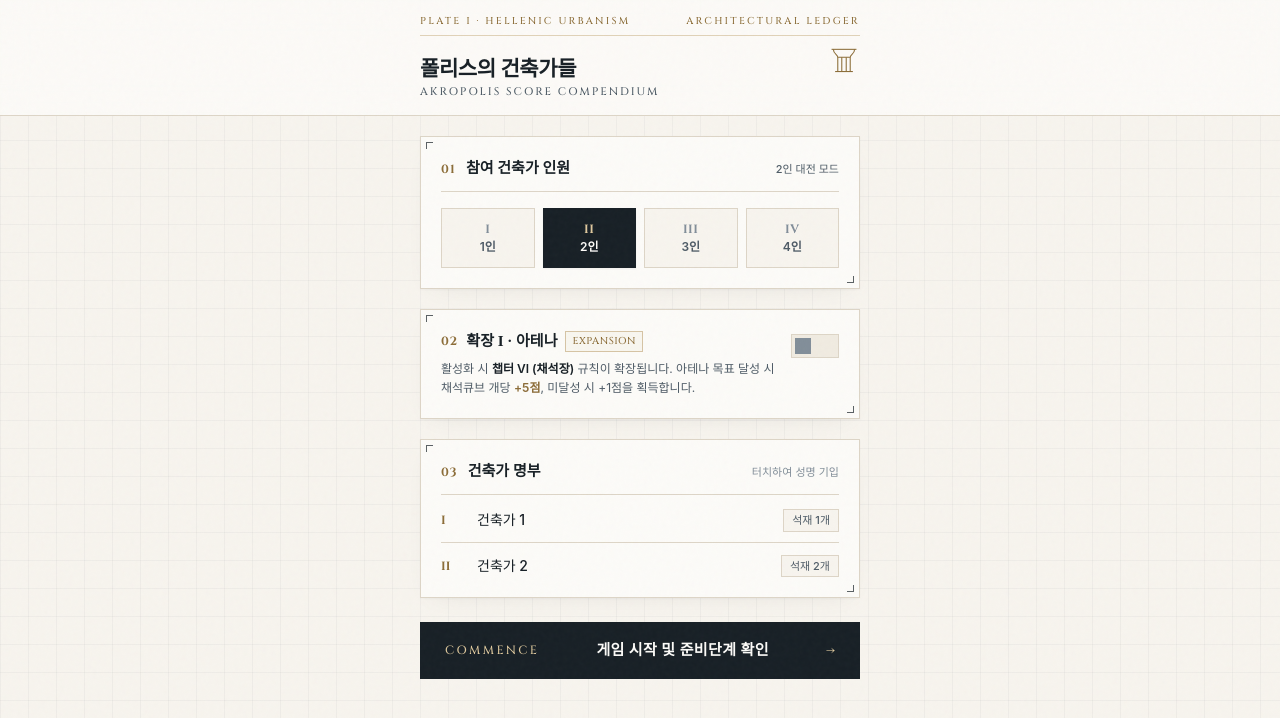
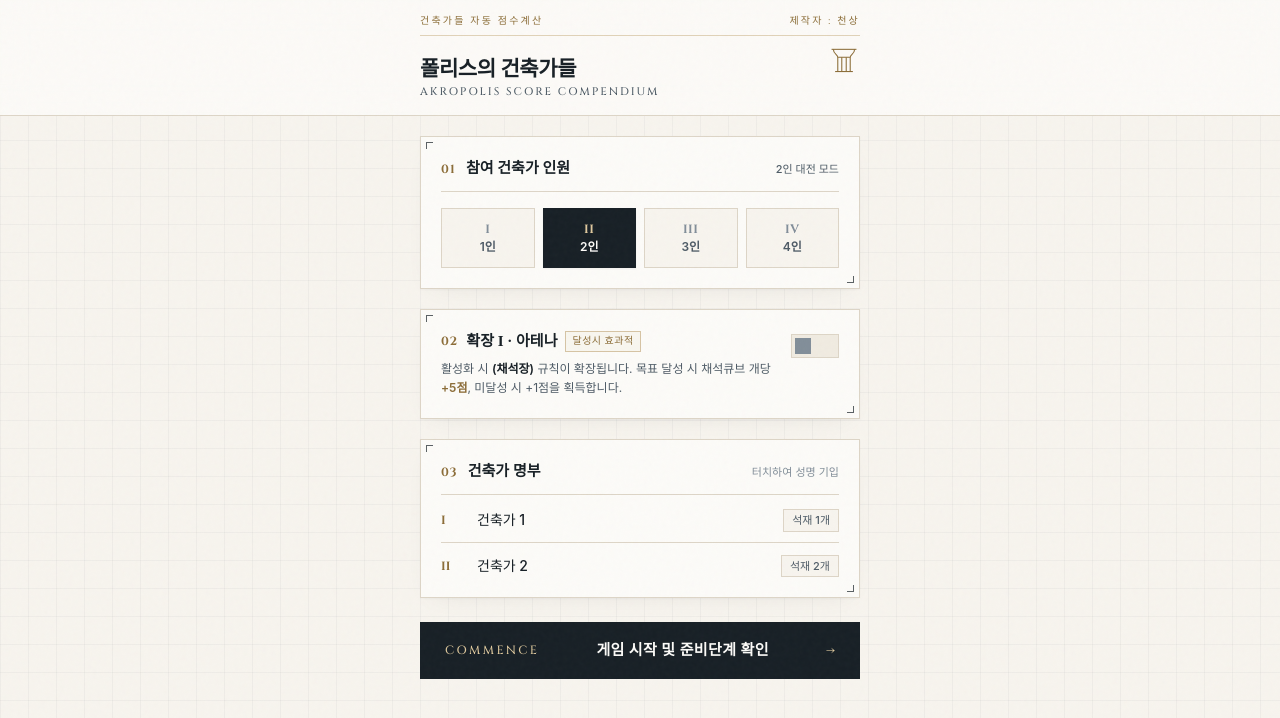
Before and after one commit to ghdcnscns-dev/architects-of-the-polis-calculator, a plain HTML site: page index.html in a window 1280 px wide. Drawn offline with nearby package versions, Linux system fonts and the light colour scheme; a web font is replaced by a local one.

Commit message:
Update index.html

```diff
--- a/index.html
+++ b/index.html
@@ -215,8 +215,8 @@
     <div class="max-w-[480px] mx-auto px-5 py-3.5">
       <!-- 상단 건축 도면 메타 라인 -->
       <div class="flex items-center justify-between text-[10px] font-display tracking-[0.22em] text-brass-dark uppercase mb-1.5">
-        <span>PLATE I · HELLENIC URBANISM</span>
-        <span id="mastheadStatus">ARCHITECTURAL LEDGER</span>
+        <span>건축가들 자동 점수계산</span>
+        <span id="mastheadStatus">제작자 : 천상</span>
       </div>
 
       <!-- 이중 헤어라인 장식선 -->
@@ -294,11 +294,12 @@
               <span class="font-display text-xs font-bold tracking-widest text-brass-dark">02</span>
               <h2 class="font-serif text-[15px] font-semibold text-slateink-900">확장 I · 아테나</h2>
               <span class="text-[10px] font-display tracking-wider uppercase px-1.5 py-0.5 border border-brass/50 text-brass-dark bg-brass/5">
-                EXPANSION
+                달성시 효과적
               </span>
             </div>
             <p class="text-xs text-slateink-600 leading-relaxed break-keep">
-              활성화 시 <span class="font-semibold text-slateink-900">챕터 VI (채석장)</span> 규칙이 확장됩니다. 아테나 목표 달성 시 채석큐브 개당 <span class="font-semibold text-brass-dark">+5점</span>, 미달성 시 +1점을 획득합니다.
+              활성화 시 <span class="font-semibold text-slateink-900">(채석장)</span> 규칙이 확장됩니다.
+              목표 달성 시 채석큐브 개당 <span class="font-semibold text-brass-dark">+5점</span>, 미달성 시 +1점을 획득합니다.
             </p>
           </div>
 
```
